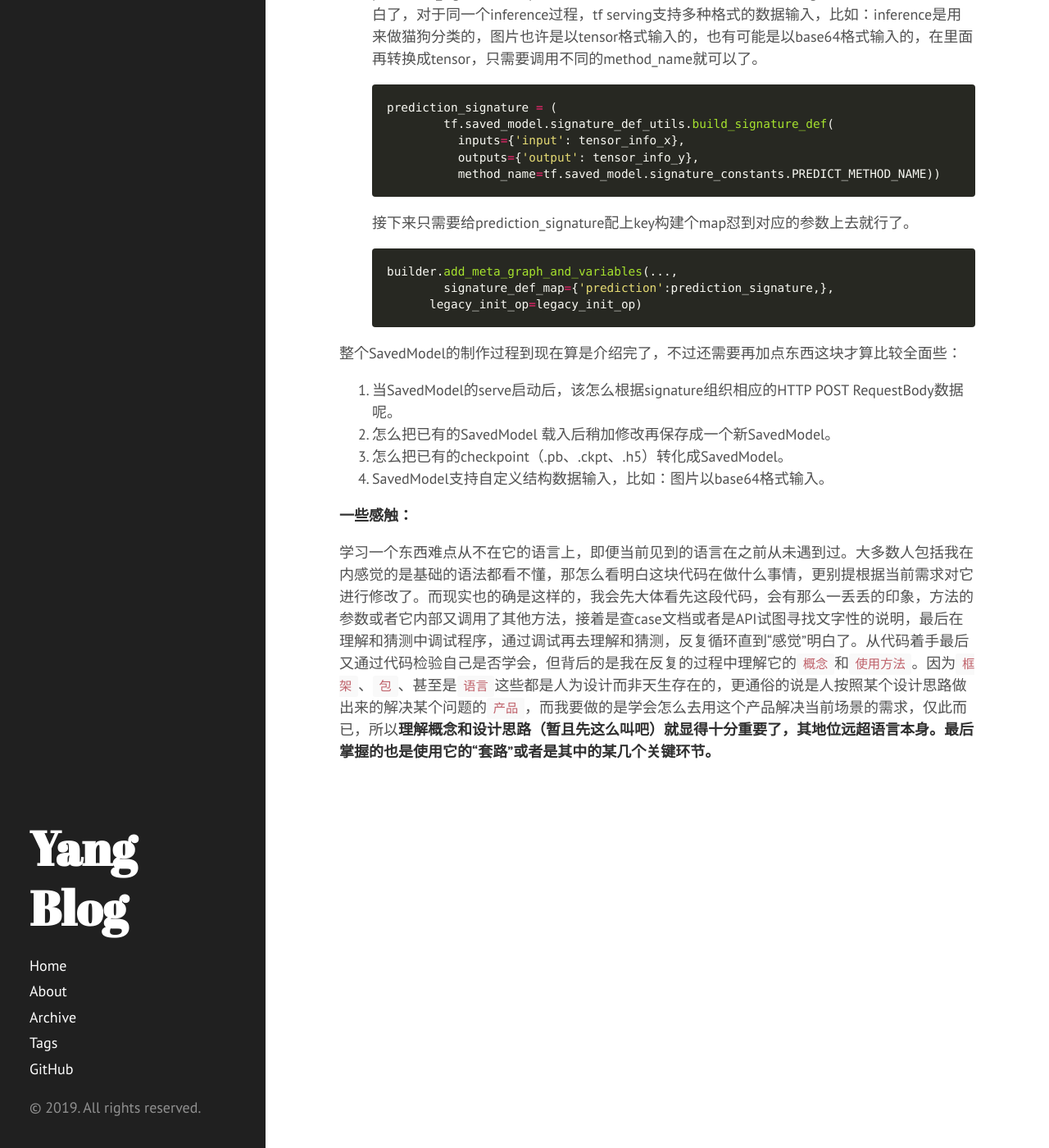
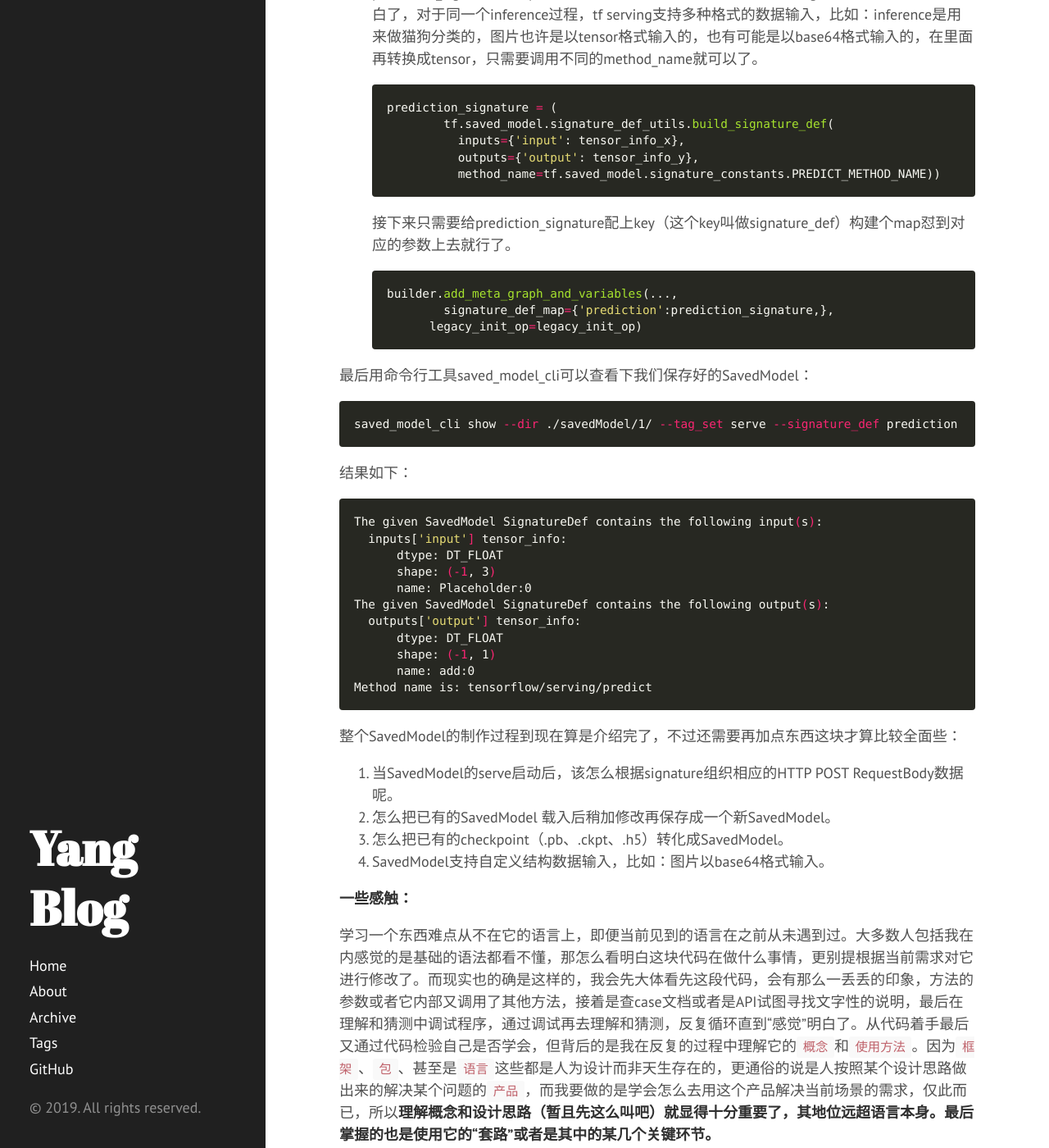
Before and after one commit to diego1109/diego1109.github.io, a Jekyll site: the page built from _posts/2910-12-29-tensorflow-serving-tutorial-one.md, in a window 1280 px wide and 1400 px high, scrolled down 2656 px. Shown: the whole window at 82% size. Built offline with Jekyll 4.4.1, drawn with Linux system fonts in a browser that asks for light colours; nearby versions of some CDN libraries; comment, search, counter and statistics services are not loaded.

Commit message:
blog: check result of SavedModel

````diff
--- a/_posts/2910-12-29-tensorflow-serving-tutorial-one.md
+++ b/_posts/2910-12-29-tensorflow-serving-tutorial-one.md
@@ -93,7 +93,7 @@ saved_model
             method_name=tf.saved_model.signature_constants.PREDICT_METHOD_NAME))
   ```
 
-  接下来只需要给prediction_signature配上key构建个map怼到对应的参数上去就行了。
+  接下来只需要给prediction_signature配上key（这个key叫做signature_def）构建个map怼到对应的参数上去就行了。
 
   ```python
   builder.add_meta_graph_and_variables(...,
@@ -101,7 +101,27 @@ saved_model
         legacy_init_op=legacy_init_op)
   ```
 
+最后用命令行工具saved_model_cli可以查看下我们保存好的SavedModel：
 
+```shell
+saved_model_cli show --dir ./savedModel/1/ --tag_set serve --signature_def prediction
+```
+
+结果如下：
+
+```shell
+The given SavedModel SignatureDef contains the following input(s):
+  inputs['input'] tensor_info:
+      dtype: DT_FLOAT
+      shape: (-1, 3)
+      name: Placeholder:0
+The given SavedModel SignatureDef contains the following output(s):
+  outputs['output'] tensor_info:
+      dtype: DT_FLOAT
+      shape: (-1, 1)
+      name: add:0
+Method name is: tensorflow/serving/predict
+```
 
 整个SavedModel的制作过程到现在算是介绍完了，不过还需要再加点东西这块才算比较全面些：
 
````
